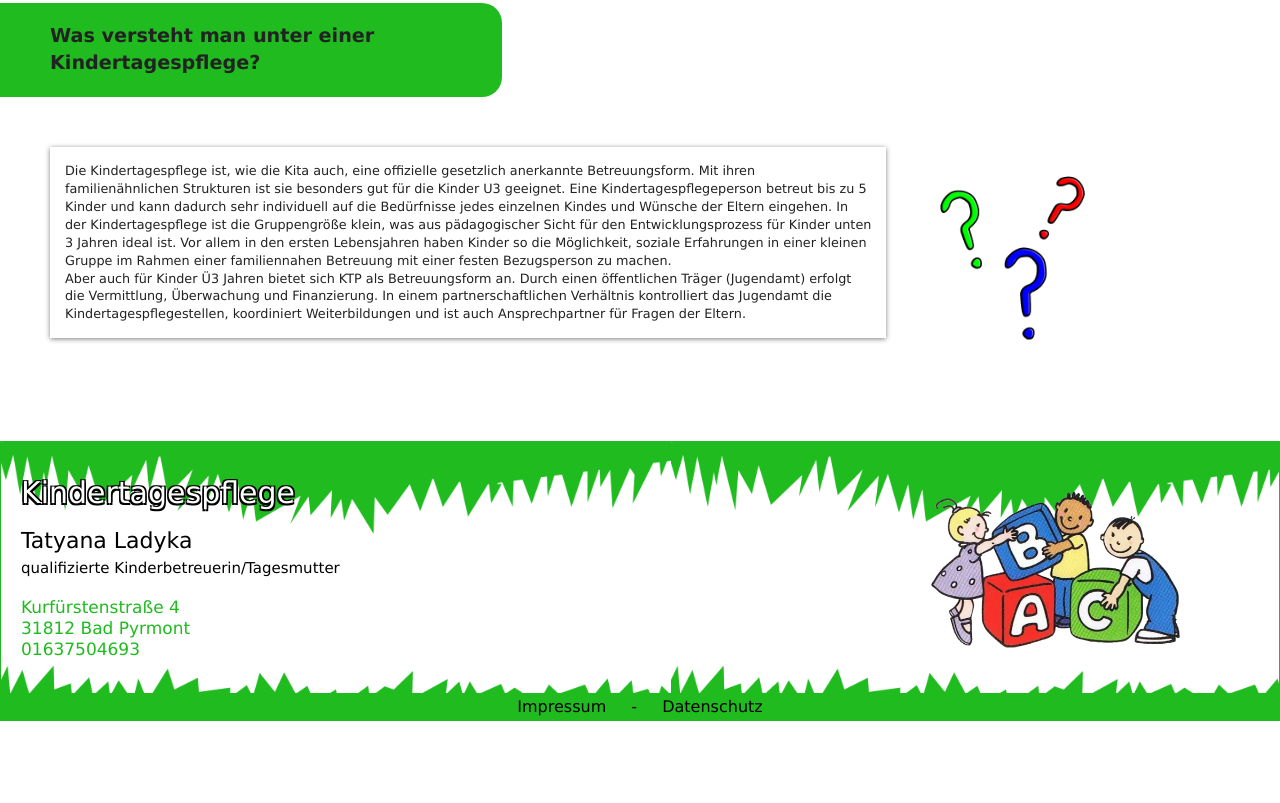
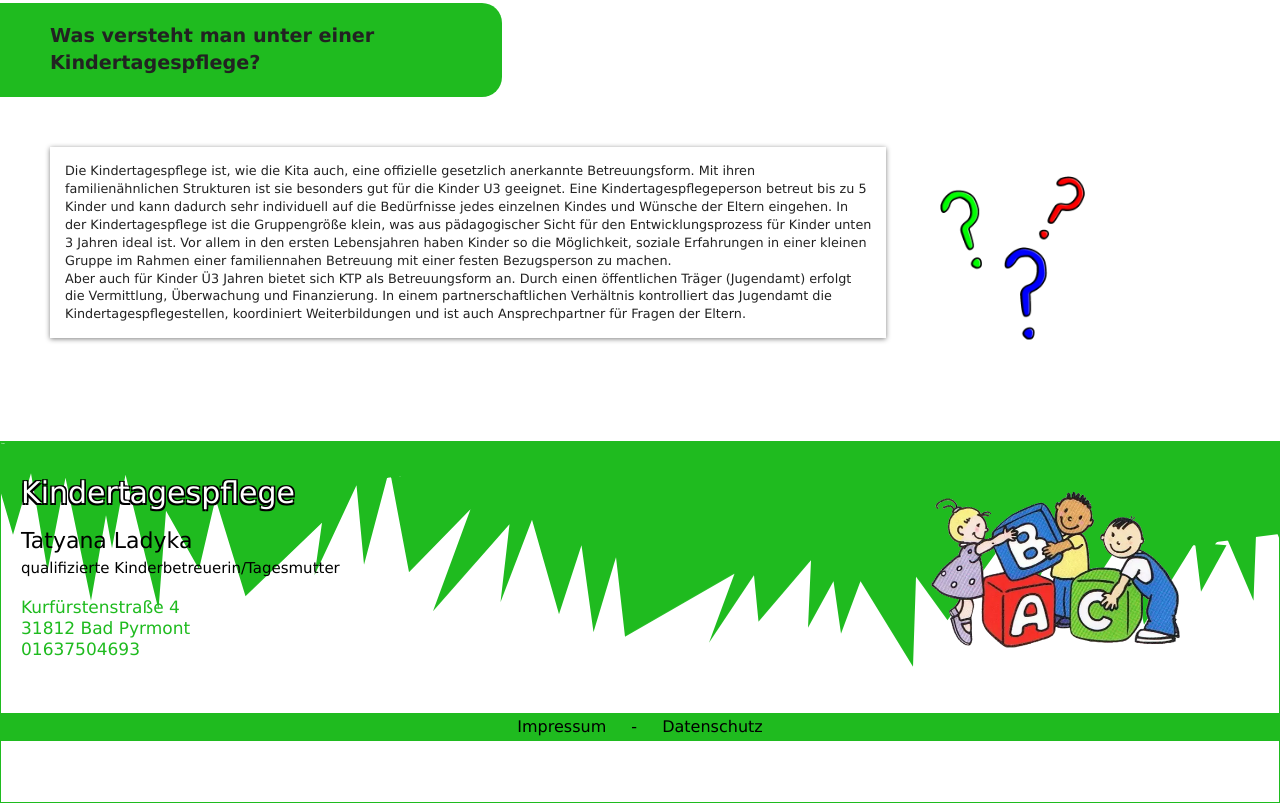
Before and after one commit to KTP-Abenteuerland/website, a website built with webpack: page index.html in a window 1280 px wide. Shown: the part 2284-3087 px from the top of the page. Before the commit the page ends 3005 px from the top, so only its background shows below. Built offline with nearby package versions, Linux system fonts and the light colour scheme.

Commit message:
Update style.css

```diff
--- a/css/style.css
+++ b/css/style.css
@@ -506,14 +506,14 @@
     color: black;
   }
 
- .daten
+  .daten
   {
 
     box-sizing: border-box;
     border: 1px #1fbb1f solid;
     background-image: url("karte.png");
-    background-size: 670px;
-    margin-bottom: -10px;
+    padding-bottom: 100px;
+    margin-bottom: -90px;
   }
 
   .imp
```
